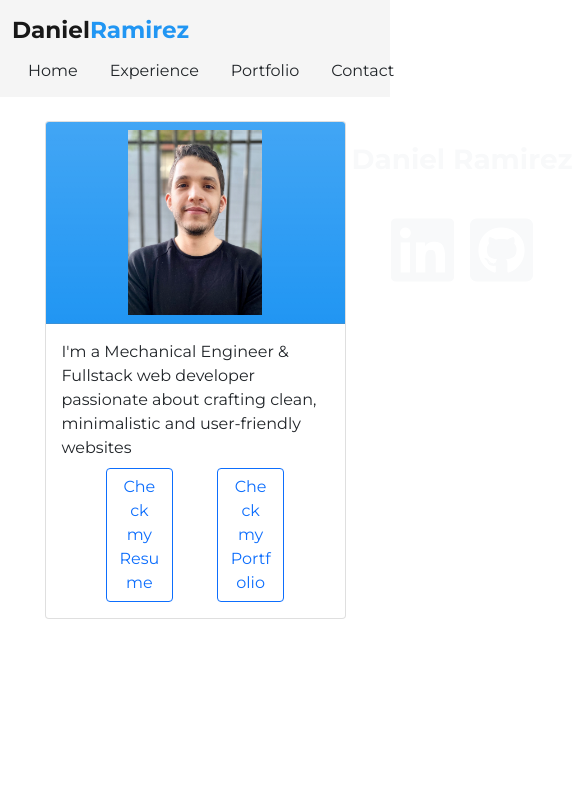
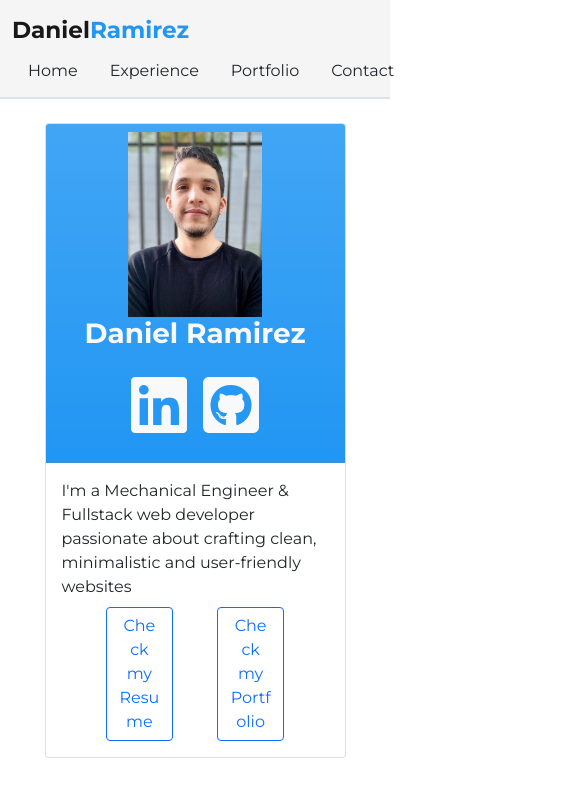
Before and after one commit to danielrs95/personalWeb, a React (Create React App) app: page / in a window 390 px wide. Shown: the top 794 px of the page, 585 px wide, since content can reach past the window. Built offline with nearby package versions, Linux system fonts and the light colour scheme.

Commit message:
Agrega borde al navbar Modifica el card-header para hacerlo responsive

```diff
--- a/src/components/CardComponent.js
+++ b/src/components/CardComponent.js
@@ -16,37 +16,44 @@ const CardComponent = () => {
         <div className='col-10'>
           <div class='card'>
             <div
-              class='card-header d-flex bg-gradient justify-content-evenly align-items-center'
+              class='card-header container d-flex bg-gradient justify-content-evenly align-items-center'
               style={{
                 backgroundColor: '#2196f3',
               }}
             >
+              <div class='row'>
                 <div className='col-12 col-lg-6 d-flex justify-content-center'>
                   <img src={imageCV} class='img-fluid w-50' alt='...' />
                 </div>
-              <div className='d-flex flex-column col-12 col-lg-6 text-center text-light fs-1'>
-                <p class='card-text fw-bold fs-1'>Daniel Ramirez</p>
-                <div className='' style={{ fontSize: '4.5rem' }}>
+
+                <div className='d-flex flex-column col-12 col-lg-6 text-center text-light justify-content-center'>
+                  <h1 class='card-text fw-bold '>Daniel Ramirez</h1>
+                  <div className='' style={{ fontSize: '4rem' }}>
                     <a
                       role='button'
-                    class='fab fa-linkedin link-light text-decoration-none mx-2'
+                      class='mx-2'
                       href='https://www.linkedin.com/in/daniel-ramirez-salazar-800081145'
                       target='_blank'
                       rel='noreferrer'
                       data-bs-toggle='tooltip'
                       data-bs-placement='Bottom'
                       title='Check my linkedIn account!'
-                  ></a>
+                    >
+                      <i className='fab fa-linkedin link-light text-decoration-none ' />
+                    </a>
                     <a
                       role='button'
-                    class='fab fa-github-square link-light text-decoration-none mx-2'
+                      class='mx-2'
                       href='https://github.com/danielrs95'
                       target='_blank'
                       rel='noreferrer'
                       data-bs-toggle='tooltip'
                       data-bs-placement='bottom'
                       title='Check my GitHub account!'
-                  ></a>
+                    >
+                      <i className='fab fa-github-square link-light text-decoration-none ' />
+                    </a>
+                  </div>
                 </div>
               </div>
             </div>
--- a/src/components/Header.js
+++ b/src/components/Header.js
@@ -34,7 +34,10 @@ const Header = () => {
           </Nav>
         </Navbar.Collapse>
       </Navbar> */}
-      <nav class='navbar navbar-light' style={{ backgroundColor: '#f5f5f5' }}>
+      <nav
+        class='navbar navbar-light border-bottom border-2'
+        style={{ backgroundColor: '#f5f5f5' }}
+      >
         <div class='container-fluid'>
           <a href='/' class='navbar-brand fs-3 fw-bold'>
             <span>Daniel</span>
```
Lines whose indentation alone changed are shown as unchanged.
